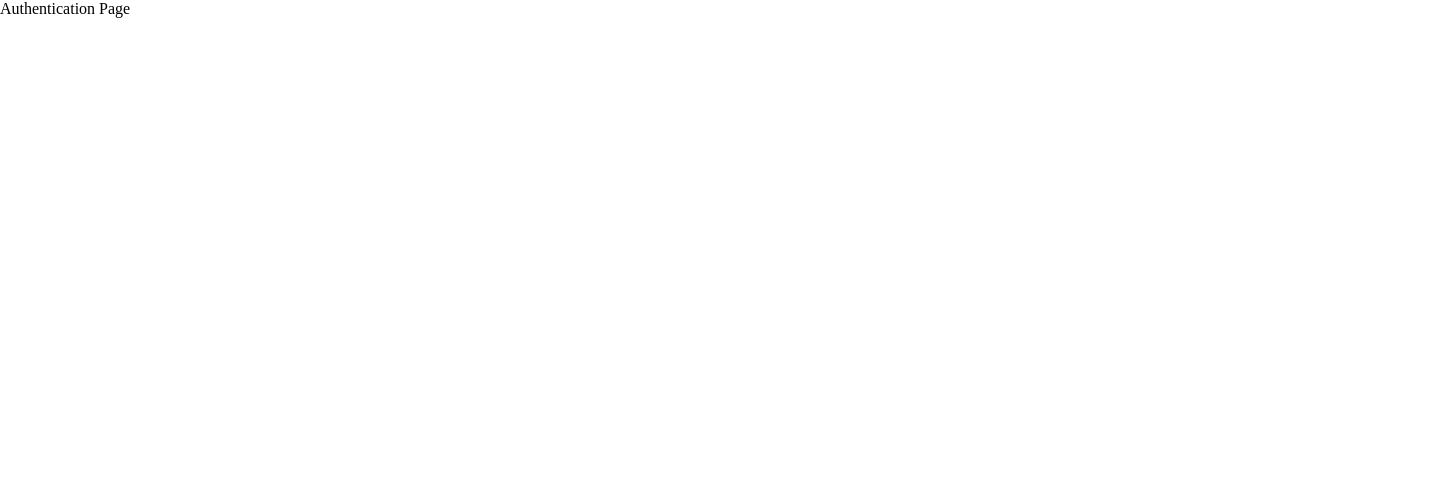
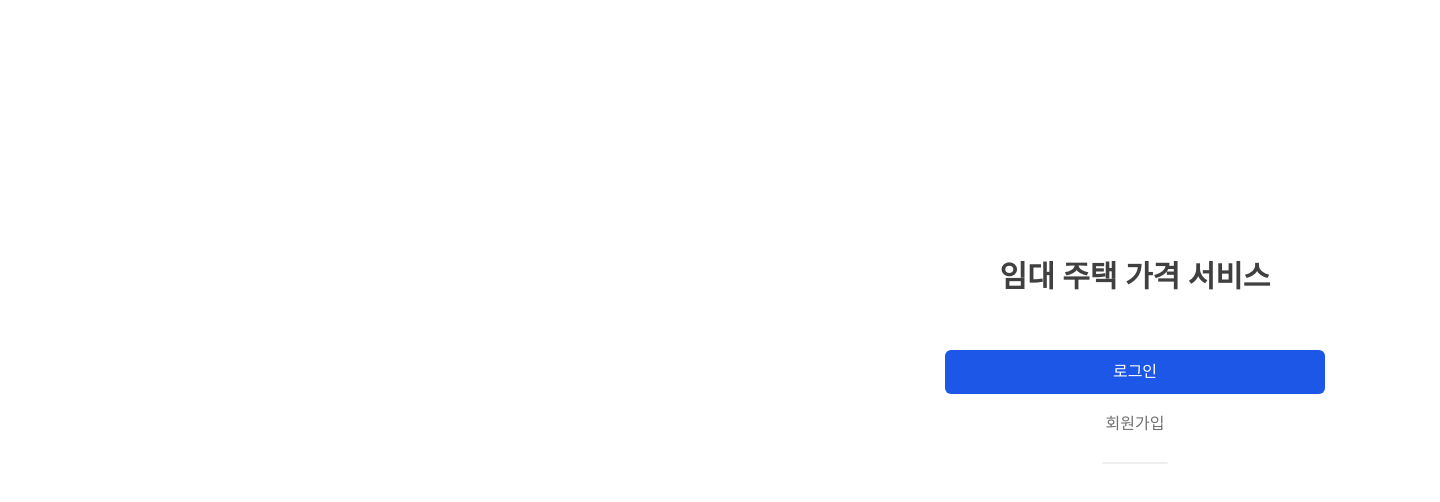
Before and after one commit to DDDDKo/react_estate, a React (Create React App) app: page / in a window 1280 px wide. Shown: the top 502 px of the page, 1440 px wide, since content can reach past the window. Built offline with nearby package versions, Linux system fonts and the light colour scheme; the HTML template or start-up script is replaced by a standard one; a web font is replaced by a local one.

Commit message:
2024-04-09 12:50

```diff
--- a/src/views/Authentication/index.tsx
+++ b/src/views/Authentication/index.tsx
@@ -1,6 +1,46 @@
-import React from "react";
+import React, { useState } from "react";
 import './style.css';
 
+type AuthPage = 'sign-in' | 'sign-up';
+
+function SignIn () {
+
+    const onSignInButtonClickHandler = () => {};
+
+    return (
+        <div className="authentication-contents">
+            <div className="authentication-input-container"></div>
+            <div className="authentication-button-container">
+                <div className="primary-button full-width" onClick={onSignInButtonClickHandler}>로그인</div>
+                <div className="text-link">회원가입</div>
+            </div>
+            <div className="short-divider"></div>
+            <div className="authentication-sns-container"></div>
+        </div>
+    );
+}
+
+function SignUp () {
+    return(
+        <>회원가입</>
+    );
+}
+
 export default function Authentication() {
-    return <div>Authentication Page</div>;
+
+    const [page, setPage] = useState<AuthPage>('sign-in');
+
+    const AuthenticationContents = page === 'sign-in' ? <SignIn /> : <SignUp />;
+
+    return (
+        <div id="authentication-wrapper">
+            <div className="authentication-image-box"></div>
+            <div className="authentication-box">
+                <div className="authentication-container">
+                    <div className="authentication-title h1">{' 임대 주택 가격 서비스 '}</div>
+                    {AuthenticationContents}
+                </div>
+            </div>
+        </div>
+    );
 }
--- a/src/views/Authentication/style.css
+++ b/src/views/Authentication/style.css
@@ -0,0 +1,67 @@
+#authentication-wrapper {
+    display: flex;
+    width: 100%;
+    height: 100vh;
+    min-height: 1024px;
+}
+
+.authentication-image-box {
+    min-width: 830px;
+    background-size: cover;
+}
+
+.authentication-box {
+    display: flex;
+    justify-content: center;
+    align-items: center;
+
+    flex-grow: 1;
+    min-width: 610px;
+}
+
+.authentication-container {
+    display: flex;
+    flex-direction: column;
+    align-items: center;
+    gap: 24px;
+
+    width: 380px;
+    height: 523px;
+}
+
+.authentication-title {
+    color: rgba(64, 64, 64, 1);
+}
+
+.authentication-contents {
+    display: flex;
+    flex-direction: column;
+    align-items: center;
+    gap: 24px;
+
+    width: 100%;
+}
+
+.authentication-input-container {
+    display: flex;
+    flex-direction: column;
+    gap: 14px;
+
+    width: 100%;
+}
+
+.authentication-button-container {
+    display: flex;
+    flex-direction: column;
+    align-items: center;
+    gap: 16px;
+
+    width: 100%;
+}
+
+.authentication-sns-container {
+    display: flex;
+    flex-direction: column;
+    align-items: center;
+    gap: 16px;
+}
```
